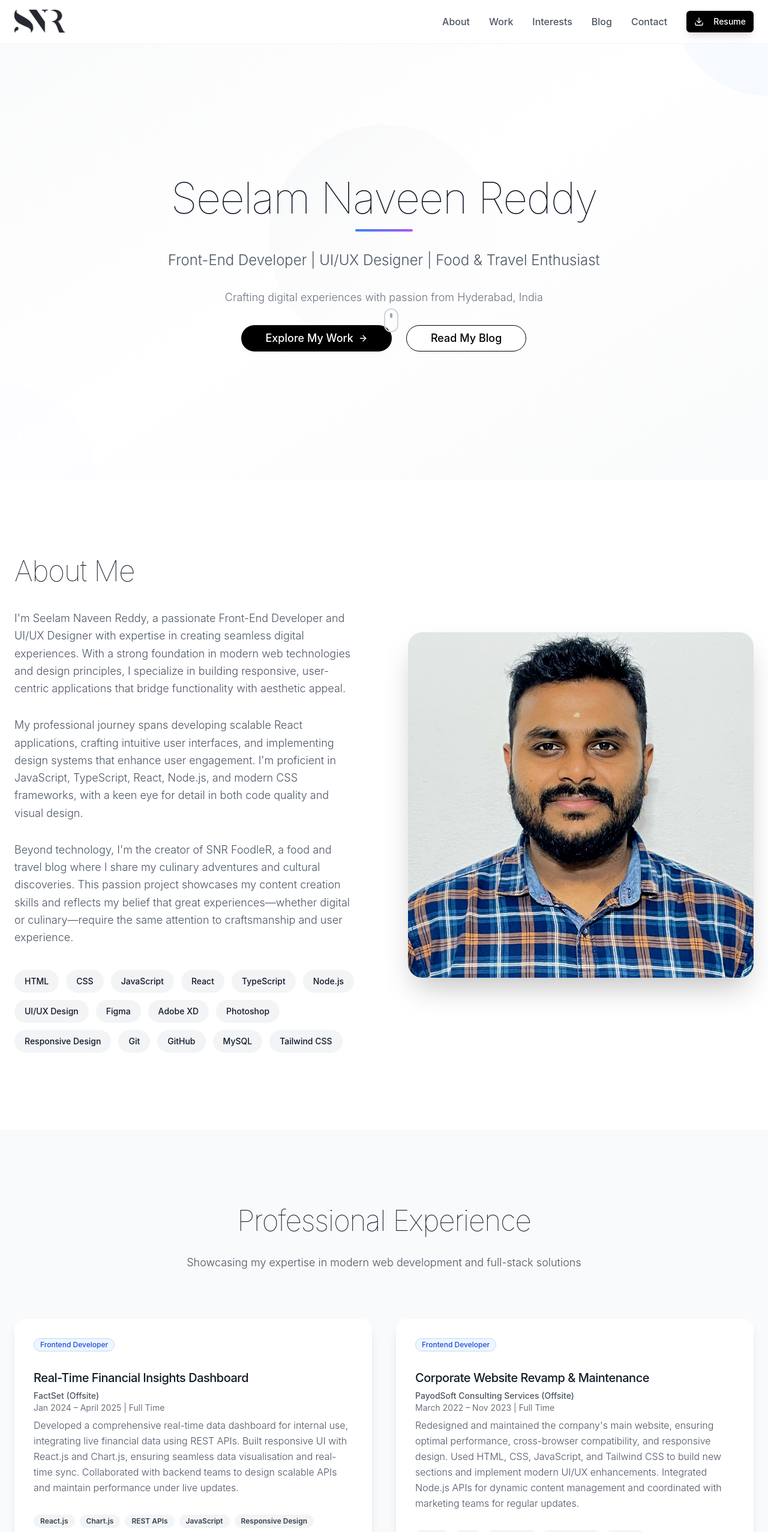
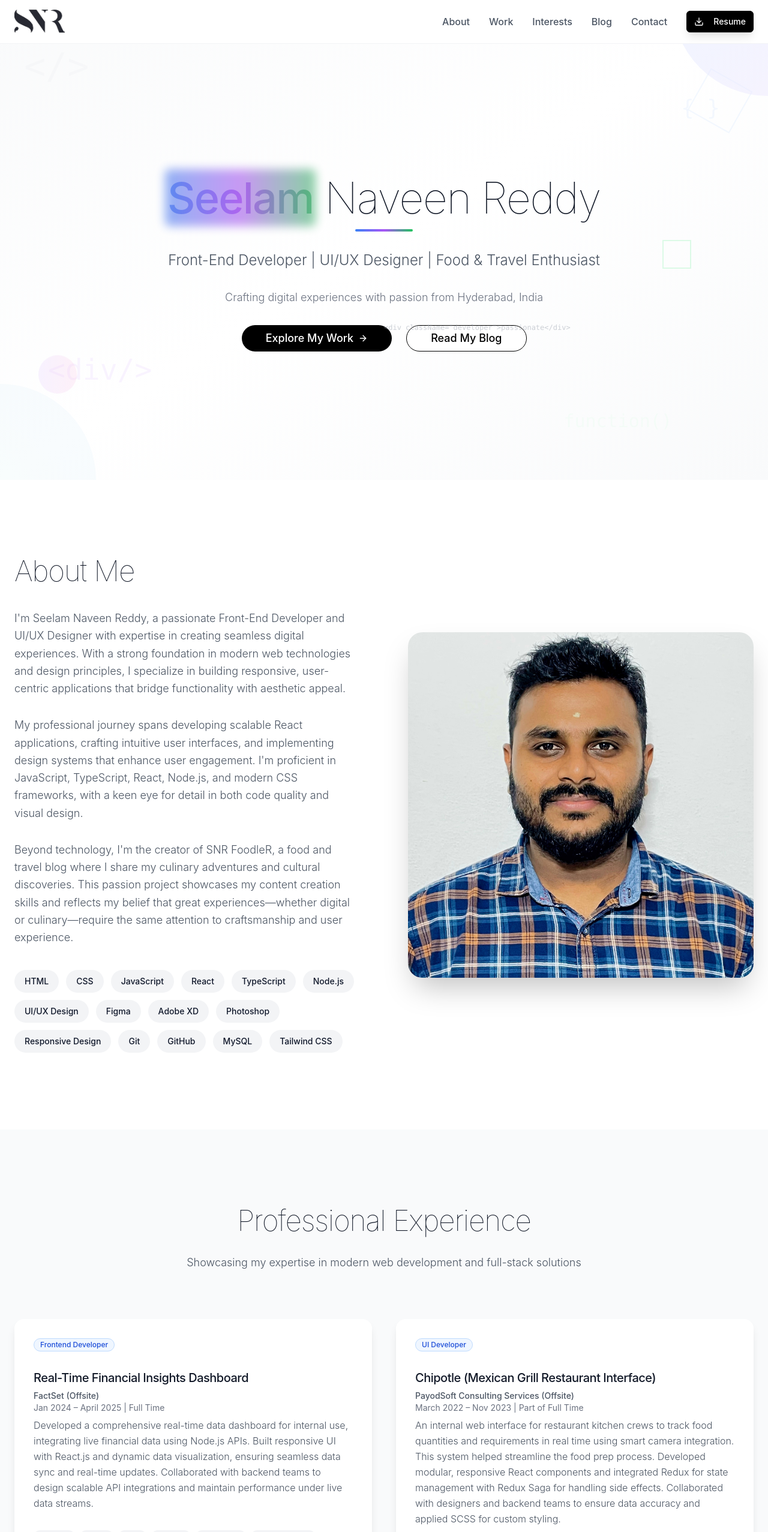
Before and after one commit to nseelam02-tech/snr-portfolio, a React (Vite) app: page / in a window 1280 px wide. Shown: the top 2554 px of the page at 60% size. Built offline with nearby package versions, Linux system fonts and the light colour scheme.

Commit message:
Remove project and update sections
Removed a project, updated skills, and enhanced the hero section with a new animation.

```diff
--- a/src/pages/Index.tsx
+++ b/src/pages/Index.tsx
@@ -1,4 +1,3 @@
-
 import React, { useState } from 'react';
 import { Button } from "@/components/ui/button";
 import { Card, CardContent, CardDescription, CardHeader, CardTitle } from "@/components/ui/card";
@@ -135,17 +134,8 @@ const Index = () => {
       company: "FactSet (Offsite)",
       period: "Jan 2024 – April 2025 | Full Time",
       role: "Frontend Developer",
-      description: "Developed a comprehensive real-time data dashboard for internal use, integrating live financial data using REST APIs. Built responsive UI with React.js and Chart.js, ensuring seamless data visualisation and real-time sync. Collaborated with backend teams to design scalable APIs and maintain performance under live updates.",
-      technologies: ["React.js", "Chart.js", "REST APIs", "JavaScript", "Responsive Design"],
-      type: "development"
-    },
-    {
-      title: "Corporate Website Revamp & Maintenance",
-      company: "PayodSoft Consulting Services (Offsite)",
-      period: "March 2022 – Nov 2023 | Full Time",
-      role: "Frontend Developer",
-      description: "Redesigned and maintained the company's main website, ensuring optimal performance, cross-browser compatibility, and responsive design. Used HTML, CSS, JavaScript, and Tailwind CSS to build new sections and implement modern UI/UX enhancements. Integrated Node.js APIs for dynamic content management and coordinated with marketing teams for regular updates.",
-      technologies: ["HTML", "CSS", "JavaScript", "Tailwind CSS", "Node.js", "Cross-browser Compatibility"],
+      description: "Developed a comprehensive real-time data dashboard for internal use, integrating live financial data using Node.js APIs. Built responsive UI with React.js and dynamic data visualization, ensuring seamless data sync and real-time updates. Collaborated with backend teams to design scalable API integrations and maintain performance under live data streams.",
+      technologies: ["React.js", "HTML", "CSS", "Node.js", "JavaScript", "API Integration"],
       type: "development"
     },
     {
@@ -153,7 +143,7 @@ const Index = () => {
       company: "PayodSoft Consulting Services (Offsite)",
       period: "March 2022 – Nov 2023 | Part of Full Time",
       role: "UI Developer",
-      description: "An internal web interface for restaurant kitchen crews to track food quantities and requirements in real time using smart camera integration. This system helped streamline the food prep process. Developed modular, responsive React components and integrated Redux for state management with Redux Saga for handling side effects.",
+      description: "An internal web interface for restaurant kitchen crews to track food quantities and requirements in real time using smart camera integration. This system helped streamline the food prep process. Developed modular, responsive React components and integrated Redux for state management with Redux Saga for handling side effects. Collaborated with designers and backend teams to ensure data accuracy and applied SCSS for custom styling.",
       technologies: ["React.js", "HTML", "CSS", "Tailwind CSS", "JavaScript", "Redux", "Redux Saga"],
       type: "development"
     }
@@ -280,23 +270,49 @@ const Index = () => {
         </div>
       </nav>
 
-      {/* Enhanced Hero Section with Apple-style animations */}
+      {/* Enhanced Hero Section with Creative Animations */}
       <section className="min-h-screen flex items-center justify-center bg-gradient-to-br from-gray-50 via-white to-gray-50 pt-20 relative overflow-hidden">
-        {/* Floating background elements */}
+        {/* Creative Background Elements */}
         <div className="absolute inset-0 overflow-hidden">
-          <div className="absolute -top-40 -right-40 w-80 h-80 bg-blue-50 rounded-full opacity-20 animate-pulse"></div>
-          <div className="absolute -bottom-40 -left-40 w-80 h-80 bg-purple-50 rounded-full opacity-20 animate-pulse" style={{ animationDelay: '1s' }}></div>
-          <div className="absolute top-1/2 left-1/2 transform -translate-x-1/2 -translate-y-1/2 w-96 h-96 bg-gradient-to-br from-gray-100 to-transparent rounded-full opacity-10 animate-pulse" style={{ animationDelay: '2s' }}></div>
+          {/* Floating code elements */}
+          <div className="absolute top-20 left-10 text-6xl font-mono text-gray-100 animate-pulse opacity-20 select-none">{'</>'}</div>
+          <div className="absolute top-40 right-20 text-4xl font-mono text-blue-100 animate-pulse opacity-30 select-none" style={{ animationDelay: '1s' }}>{'{ }'}</div>
+          <div className="absolute bottom-40 left-20 text-5xl font-mono text-purple-100 animate-pulse opacity-25 select-none" style={{ animationDelay: '2s' }}>{'<div/>'}</div>
+          <div className="absolute bottom-20 right-40 text-3xl font-mono text-green-100 animate-pulse opacity-20 select-none" style={{ animationDelay: '3s' }}>{'function()'}</div>
+
+          {/* Geometric shapes */}
+          <div className="absolute top-32 right-10 w-20 h-20 border-2 border-blue-200 rotate-45 animate-spin opacity-20" style={{ animationDuration: '20s' }}></div>
+          <div className="absolute bottom-32 left-16 w-16 h-16 bg-gradient-to-r from-purple-200 to-pink-200 rounded-full animate-bounce opacity-30" style={{ animationDelay: '1s' }}></div>
+          <div className="absolute top-1/2 right-32 w-12 h-12 border-2 border-green-200 animate-pulse opacity-25" style={{ animationDelay: '2s' }}></div>
+
+          {/* Gradient orbs */}
+          <div className="absolute -top-40 -right-40 w-80 h-80 bg-gradient-to-br from-blue-100 to-purple-100 rounded-full opacity-20 animate-pulse"></div>
+          <div className="absolute -bottom-40 -left-40 w-80 h-80 bg-gradient-to-tr from-green-100 to-blue-100 rounded-full opacity-20 animate-pulse" style={{ animationDelay: '1s' }}></div>
         </div>
 
         <div className="max-w-6xl mx-auto px-6 text-center relative z-10">
           <div className="space-y-8">
-            {/* Animated title with staggered entrance */}
+            {/* Animated title with creative "Seelam" animation */}
             <div className="space-y-4">
-              <h1 className="text-5xl md:text-7xl font-thin tracking-tight text-gray-900 opacity-0 transform translate-y-8 animate-fade-in" style={{ animationDelay: '0.2s', animationFillMode: 'forwards' }}>
-                Seelam Naveen Reddy
+              <h1 className="text-5xl md:text-7xl font-thin tracking-tight text-gray-900">
+                <span className="inline-block opacity-0 transform translate-y-8 animate-fade-in" style={{ animationDelay: '0.2s', animationFillMode: 'forwards' }}>
+                  <span className="relative">
+                    <span className="bg-gradient-to-r from-blue-600 via-purple-600 to-green-600 bg-clip-text text-transparent animate-pulse font-medium">
+                      Seelam
+                    </span>
+                    <span className="absolute -inset-1 bg-gradient-to-r from-blue-600 via-purple-600 to-green-600 rounded-lg blur opacity-20 animate-pulse"></span>
+                  </span>
+                </span>
+                {' '}
+                <span className="inline-block opacity-0 transform translate-y-8 animate-fade-in" style={{ animationDelay: '0.4s', animationFillMode: 'forwards' }}>
+                  Naveen
+                </span>
+                {' '}
+                <span className="inline-block opacity-0 transform translate-y-8 animate-fade-in" style={{ animationDelay: '0.6s', animationFillMode: 'forwards' }}>
+                  Reddy
+                </span>
               </h1>
-              <div className="h-1 w-24 bg-gradient-to-r from-blue-500 to-purple-500 mx-auto rounded-full opacity-0 transform scale-x-0 animate-fade-in" style={{ animationDelay: '0.8s', animationFillMode: 'forwards' }}></div>
+              <div className="h-1 w-24 bg-gradient-to-r from-blue-500 via-purple-500 to-green-500 mx-auto rounded-full opacity-0 transform scale-x-0 animate-fade-in" style={{ animationDelay: '0.8s', animationFillMode: 'forwards' }}></div>
             </div>
 
             {/* Animated subtitle */}
@@ -331,10 +347,10 @@ const Index = () => {
               </Button>
             </div>
 
-            {/* Floating scroll indicator */}
+            {/* Floating CSS/HTML code animation */}
             <div className="absolute bottom-8 left-1/2 transform -translate-x-1/2 opacity-0 animate-fade-in" style={{ animationDelay: '2s', animationFillMode: 'forwards' }}>
-              <div className="w-6 h-10 border-2 border-gray-300 rounded-full flex justify-center">
-                <div className="w-1 h-2 bg-gray-400 rounded-full mt-2 animate-bounce"></div>
+              <div className="text-xs font-mono text-gray-400 animate-pulse">
+                &lt;div className="developer"&gt;passionate&lt;/div&gt;
               </div>
             </div>
           </div>
```
